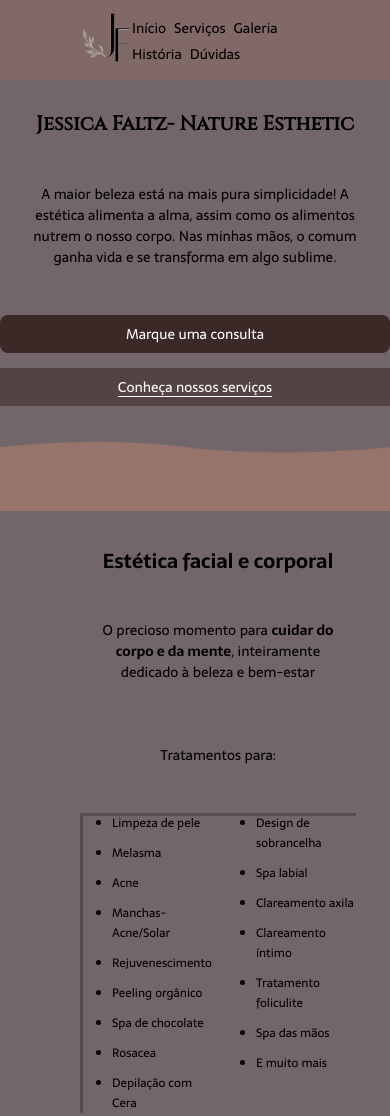
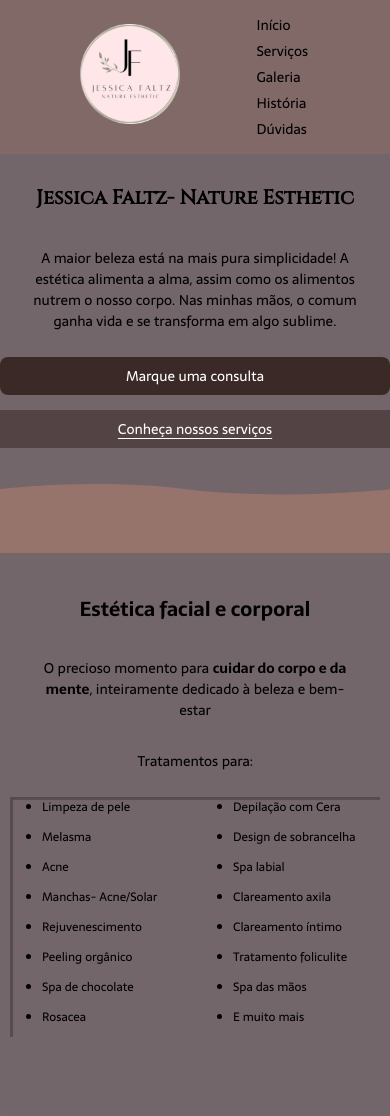
Before and after one commit to Dev-eduardo-espirito/Projeto-Landing-Page-Esthetic, a plain HTML site: page index.html in a window 390 px wide. Shown: the top 1116 px of the page. Drawn offline with Linux system fonts and the light colour scheme.

Commit message:
Alterado imagem cabecalho

```diff
--- a/index.html
+++ b/index.html
@@ -13,7 +13,10 @@
 <body>
     <header>
         <a class="link-logo" href="index.html">
+            <picture>
+            <source media="(max-width: 768px)" srcset="imagem/logo-P.png" width="100">
             <img src="imagem/logo-JF.png" alt="Logo Jessica Faltz" width="50" height="50">
+            </picture>
         </a>
 
         <nav>
@@ -93,7 +96,7 @@
                 </p>
 
             </div>
-            <img src="imagem/jessicaFaltz.jpg" alt="Foto Jessica" width="250" height="270">
+            <img class="img-jessica-historia" src="imagem/jessicaFaltz.jpg" alt="Foto Jessica" width="250" height="270">
         </section>
 
         <section id="duvidas">
--- a/style.css
+++ b/style.css
@@ -240,6 +240,7 @@ footer p {
 @media (max-width: 768px) {
 
 
+
     .img-logo-grande{
         display: none;
     }
@@ -253,16 +254,18 @@ footer p {
         font-size: 14px;
         padding: 2px;
         text-decoration: none;
-        text-align: center;
+        text-align: left;
+        display: block;
     }
 
     header a:hover {
         background-color: rgba(240, 255, 255, 0.438);
-        border-radius: 10px;
+        border-radius: 5px;
         margin: 0px;
-        padding: 5px;
+        padding: 3px;
 
     }
+
 
     .jessica-faltz {
         font-family: 'Cinzel', serif;
@@ -274,7 +277,10 @@ footer p {
     .paragrafo{
         font-size: 14px;
         text-align: center;
-        padding: 15px;
+        padding: 5px;
+        margin: 20px;
+
+
     }
 
 
@@ -383,6 +389,18 @@ footer p {
         margin-top: 30px;
     }
 
+    #servicos,
+    #galeria,
+    #historia,
+    #duvidas,
+    footer{
+        padding: 20px 0px;
+        margin: 110px 10px;
+    }
 
+    #galeria img,
+    .img-jessica-historia {
+        border-radius: 15px;
+    }
 
 }
```
